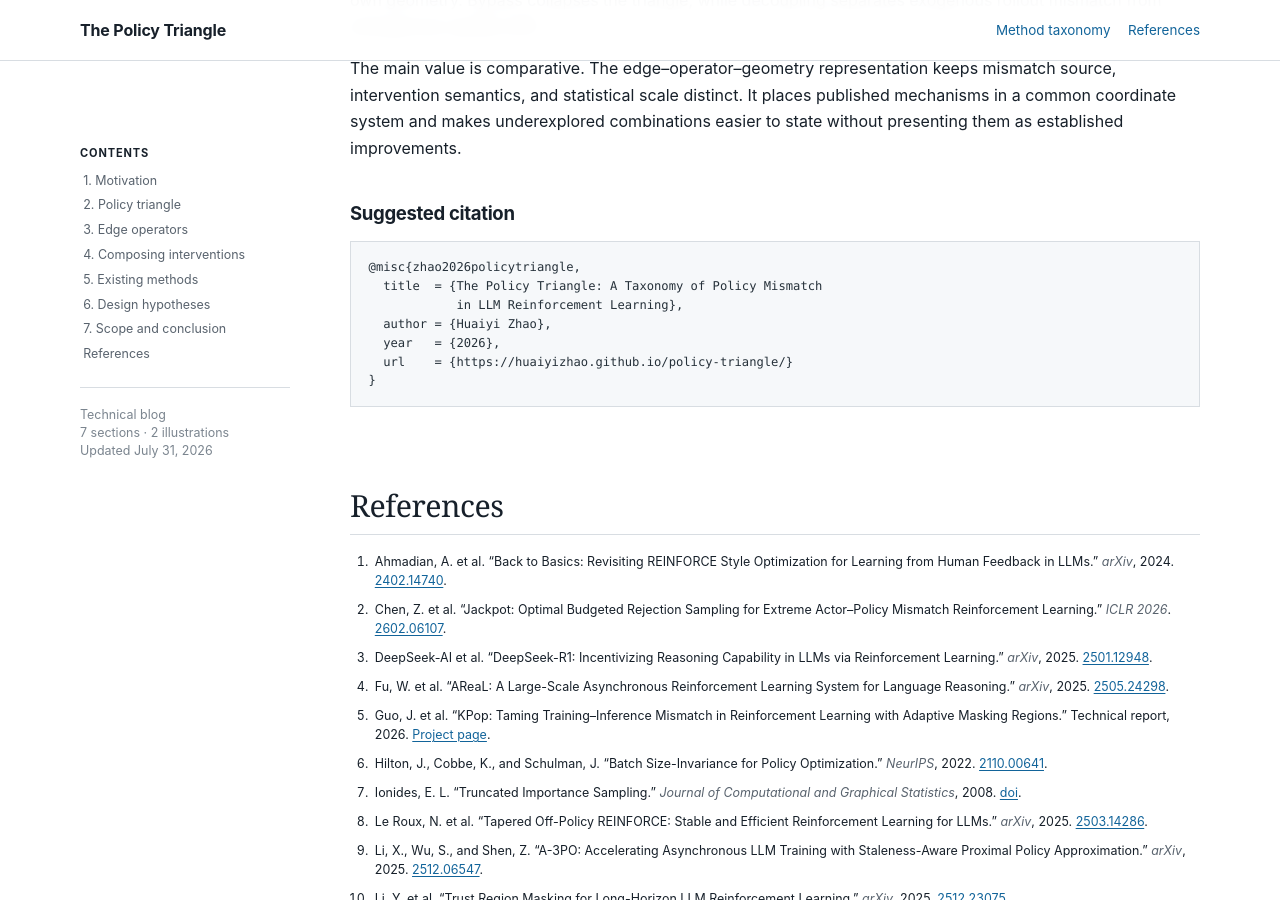
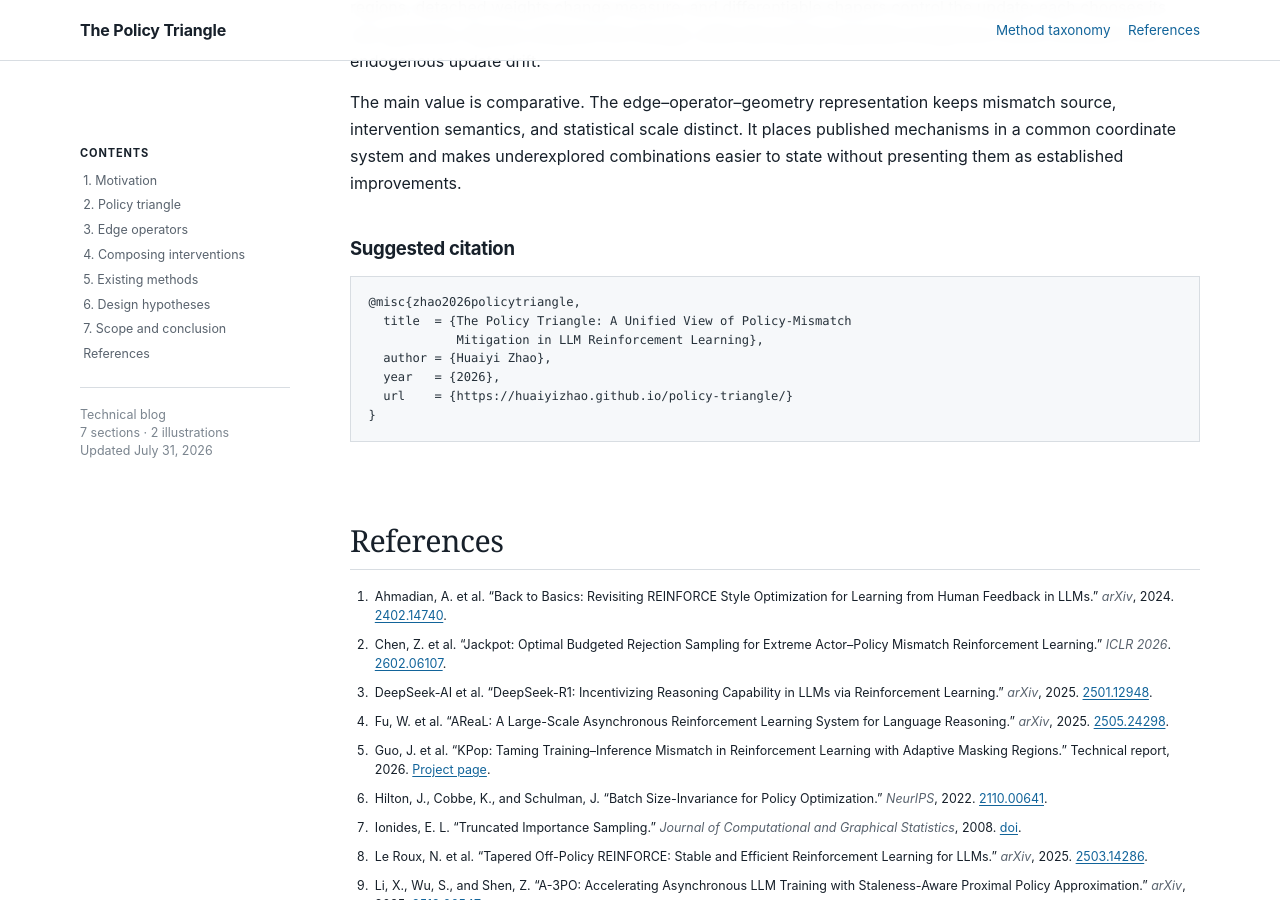
Before and after one commit to huaiyizhao/policy-triangle, a Jekyll site: the page built from docs/index.md, in a window 1280 px wide and 900 px high, scrolled down 8692 px. Built offline with Jekyll 4.4.1, drawn with Linux system fonts in a browser that asks for light colours; some of the changed text lies outside the part shown.

Commit message:
Refine blog subtitle around mismatch mitigation

```diff
--- a/docs/_config.yml
+++ b/docs/_config.yml
@@ -1,5 +1,5 @@
 title: The Policy Triangle
-description: A technical taxonomy of policy mismatch in LLM reinforcement learning.
+description: A unified view of policy-mismatch mitigation in LLM reinforcement learning.
 url: https://huaiyizhao.github.io
 baseurl: /policy-triangle
 markdown: kramdown
--- a/docs/index.md
+++ b/docs/index.md
@@ -2,8 +2,8 @@
 layout: technical
 title: The Policy Triangle
 short_title: The Policy Triangle
-subtitle: A Taxonomy of Policy Mismatch in LLM Reinforcement Learning
-description: A technical taxonomy of behavior, proximal, and current policy mismatch in LLM reinforcement learning.
+subtitle: A Unified View of Policy-Mismatch Mitigation in LLM Reinforcement Learning
+description: A unified view of methods for mitigating mismatch among behavior, proximal, and current policies in LLM reinforcement learning.
 author: Huaiyi Zhao
 date: 2026-07-31
 ---
@@ -393,8 +393,8 @@
 ### Suggested citation {#citation}
 
     @misc{zhao2026policytriangle,
-      title  = {The Policy Triangle: A Taxonomy of Policy Mismatch
-                in LLM Reinforcement Learning},
+      title  = {The Policy Triangle: A Unified View of Policy-Mismatch
+                Mitigation in LLM Reinforcement Learning},
       author = {Huaiyi Zhao},
       year   = {2026},
       url    = {https://huaiyizhao.github.io/policy-triangle/}
```
Also changed, not shown: README.md, docs/README.md, 1 other file.
